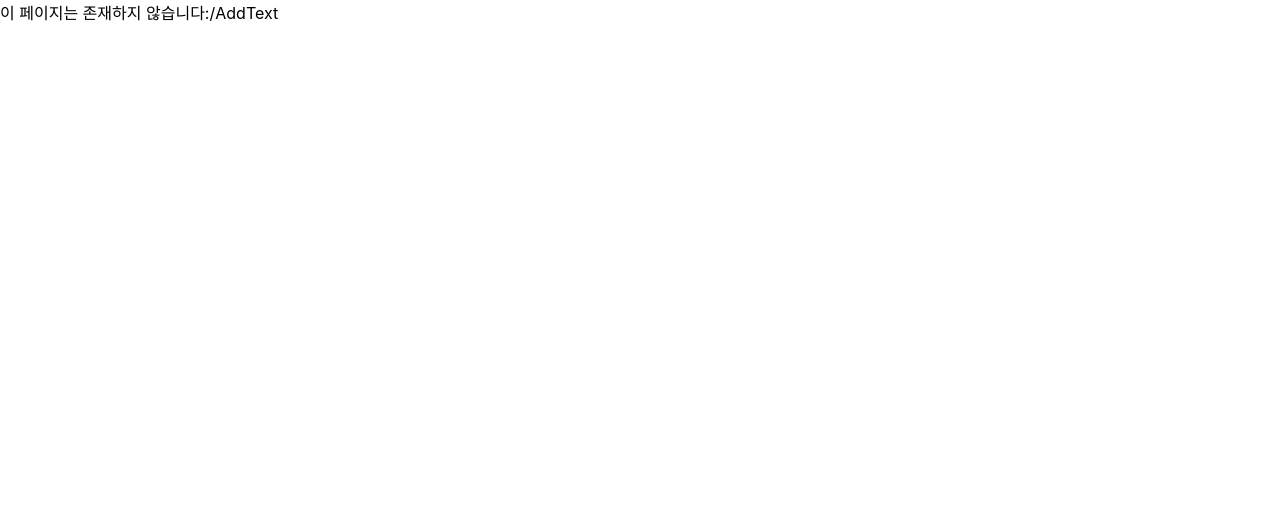
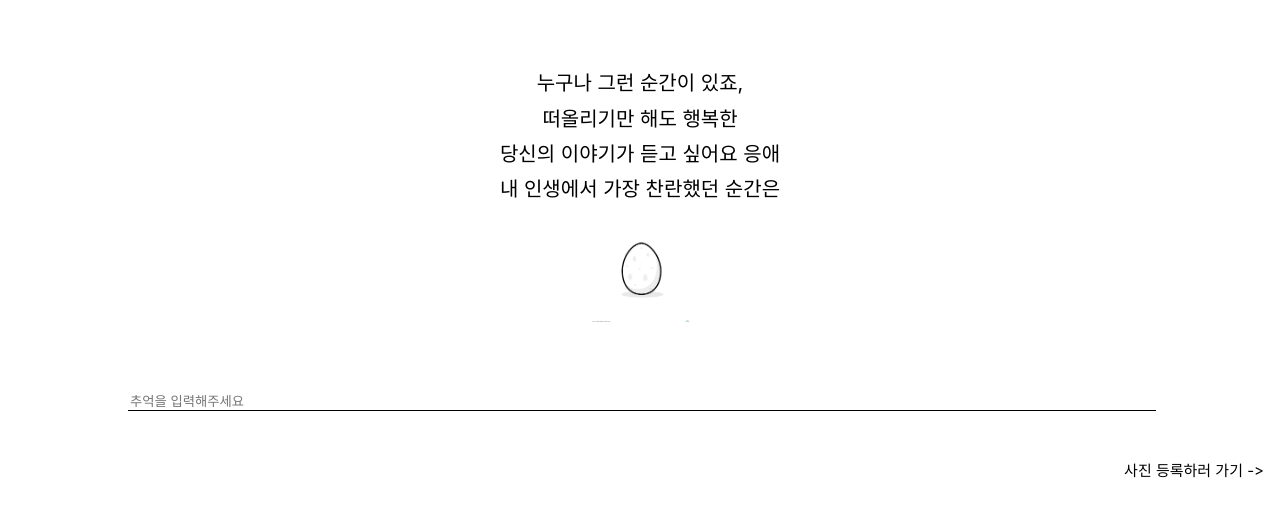
Before and after one commit to minjyo/Memory, a React (Create React App) app: page /AddText in a window 1280 px wide. Shown: the top 516 px of the page. Built offline with nearby package versions, Linux system fonts and the light colour scheme.

Commit message:
Add demo addText page

```diff
--- a/src/App.js
+++ b/src/App.js
@@ -4,6 +4,7 @@ import "./App.css";
 import Loading from "./loading";
 
 const Main = lazy(() => import("./pages/main"));
+const AddText = lazy(() => import("./pages/addText"));
 
 function App() {
     return (
@@ -12,6 +13,7 @@ function App() {
             <Suspense fallback={<Loading />}>
                 <Switch>
                     <Route path="/" component={Main} exact></Route>
+                    <Route path="/AddText" component={AddText} exact></Route>
                     <Route render={({ location }) => <div>이 페이지는 존재하지 않습니다:{location.pathname}</div>}></Route>
                 </Switch>
             </Suspense>
--- /dev/null
+++ b/src/pages/addText/index.jsx
@@ -0,0 +1,79 @@
+import React, { useEffect, useState } from "react";
+import styled from "styled-components";
+import { useDispatch, useSelector } from "react-redux";
+import egg from "../../assets/egg.png";
+import bird from "../../assets/bird.png";
+
+const Wrapper = styled.div`
+    width: 100%;
+    height: 100%;
+`;
+const TitleBox = styled.div`
+    display: flex;
+    flex-direction: column;
+    padding-top: 4rem;
+`;
+const TitleText = styled.div`
+    font-size: 20px;
+    padding: 0.2rem 0;
+    text-align: center;
+`;
+const StateBox = styled.div`
+    padding: 1rem 0;
+    text-align: center;
+`;
+const StatePicture = styled.img`
+    object-fit: cover;
+    width: 100px;
+    height: 100px;
+`;
+const InputBox = styled.div`
+    width: 80%;
+    margin: 0 auto;
+    padding: 3rem 0;
+`;
+const Input = styled.input`
+    border: none;
+    width: 100%;
+    border-bottom: 1px solid black;
+`;
+const NextButton = styled.div`
+    font-size: 15px;
+    float: right;
+    padding-right: 1rem;
+`;
+
+const AddText = ({ history }) => {
+    const movePage = (page) => {
+        history.push(`/${page}`);
+    };
+
+    const onTextChange = (e) => {
+        setMemory(e.target.value);
+        if (e.target.value === "") {
+            setIsTyping(false);
+        } else {
+            setIsTyping(true);
+        }
+    };
+    const [isTyping, setIsTyping] = useState(false);
+    const [memory, setMemory] = useState("");
+
+    return (
+        <Wrapper>
+            <TitleBox>
+                <TitleText>누구나 그런 순간이 있죠,</TitleText>
+                <TitleText>떠올리기만 해도 행복한</TitleText>
+                <TitleText>당신의 이야기가 듣고 싶어요 응애</TitleText>
+            </TitleBox>
+            <TitleText>내 인생에서 가장 찬란했던 순간은</TitleText>
+            <StateBox>{isTyping ? <StatePicture src={bird}></StatePicture> : <StatePicture src={egg}></StatePicture>}</StateBox>
+            <InputBox>
+                <Input type="text" value={memory} placeholder={"추억을 입력해주세요"} onChange={onTextChange}></Input>
+            </InputBox>
+            <NextButton onClick={() => movePage("AddPicture")}>사진 등록하러 가기 -></NextButton>
+        </Wrapper>
+    );
+};
+
+export default AddText;
--- a/src/pages/main/index.jsx
+++ b/src/pages/main/index.jsx
@@ -11,6 +11,7 @@ const TitleBox = styled.div`
     display: flex;
     flex-direction: column;
     padding-left: 1rem;
+    padding-top: 3rem;
 `;
 const TitleText = styled.div`
     font-size: 20px;
@@ -31,6 +32,7 @@ const MainPicture = styled.img`
 const NextButton = styled.div`
     font-size: 15px;
     float: right;
+    padding-right: 1rem;
 `;
 
 const Main = ({ history }) => {
```
Also changed, not shown: src/assets/bird.png (added), src/assets/egg.png (added).
